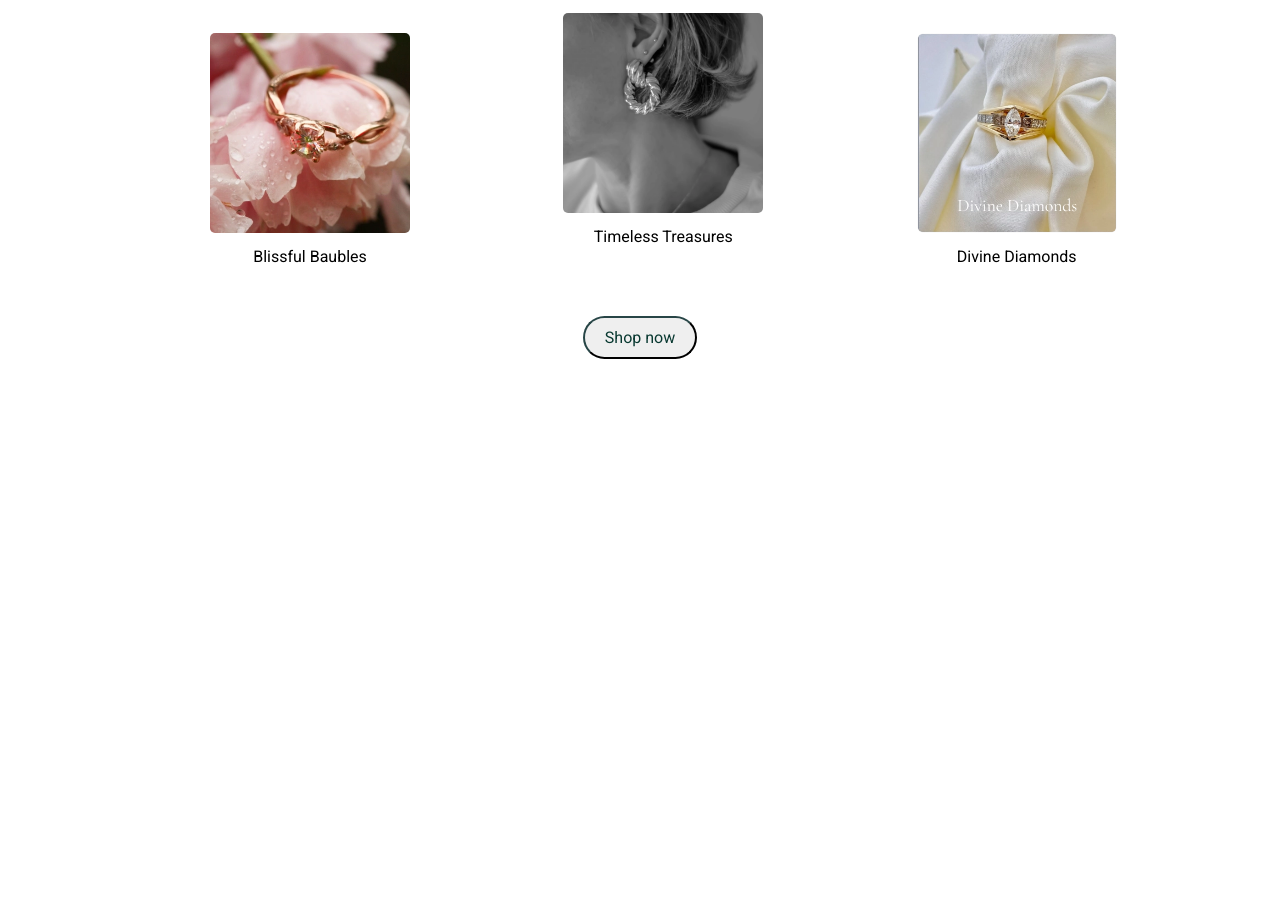
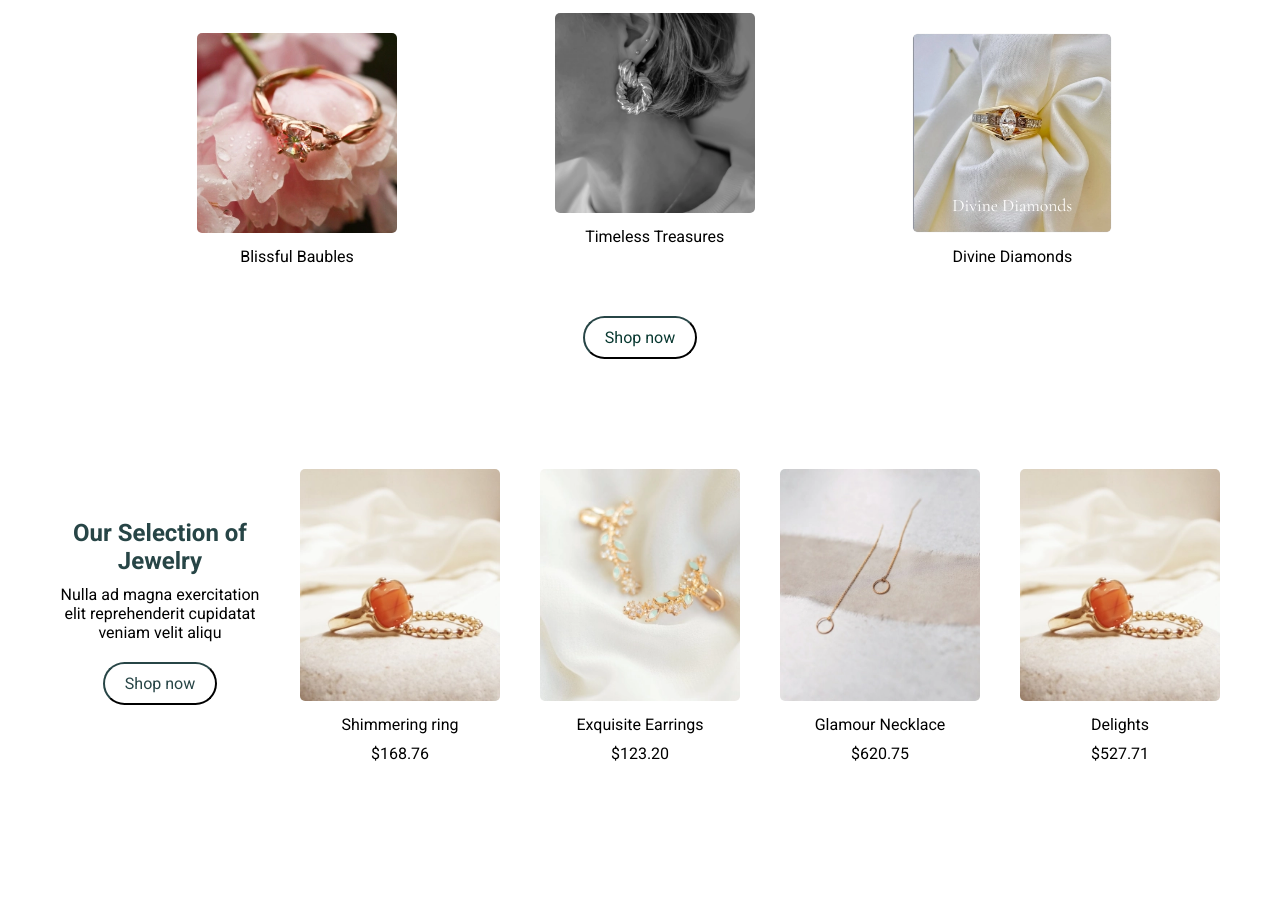
Before and after one commit to SaraJaramillo12/Darling, a plain HTML site: page index.html in a window 1280 px wide. Shown: the part 1815-2738 px from the top of the page. Before the commit the page ends 2234 px from the top, so only its background shows below. Drawn offline with nearby package versions, Linux system fonts and the light colour scheme.

Commit message:
Se agregó la section 2 de productos destacados

```diff
--- a/index.html
+++ b/index.html
@@ -76,30 +76,21 @@
             </div>
             <div class="product-item">
               <figure>
-                <img
-                  src="assets/feacture-1.webp"
-                  alt="Radiance Necklace"
-                />
+                <img src="assets/feacture-1.webp" alt="Radiance Necklace" />
               </figure>
               <p>Radiance Necklace</p>
               <p>$708.96</p>
             </div>
             <div class="product-item">
               <figure>
-                <img
-                  src="assets/feacture-2.webp"
-                  alt="Exquisite Earrings"
-                />
+                <img src="assets/feacture-2.webp" alt="Exquisite Earrings" />
               </figure>
               <p>Exquisite Earrings</p>
               <p>$123.20</p>
             </div>
             <div class="product-item">
               <figure>
-                <img
-                  src="assets/feacture-3.webp"
-                  alt="Glamour Necklace"
-                />
+                <img src="assets/feacture-3.webp" alt="Glamour Necklace" />
               </figure>
               <p>Glamour Necklace</p>
               <p>$620.75</p>
@@ -120,46 +111,31 @@
         <div class="collections-list">
           <div class="collection-item">
             <figure>
-              <img
-                src="assets/colletion-1.webp"
-                alt="Luxurious Lustre"
-              />
+              <img src="assets/colletion-1.webp" alt="Luxurious Lustre" />
             </figure>
             <p>Luxurious Lustre</p>
           </div>
           <div class="collection-item">
             <figure>
-              <img
-                src="assets/colletion-2.webp"
-                alt="Radiant Reflections"
-              />
+              <img src="assets/colletion-2.webp" alt="Radiant Reflections" />
             </figure>
             <p>Radiant Reflections</p>
           </div>
           <div class="collection-item">
             <figure>
-              <img
-                src="assets/colletion-3.webp"
-                alt="Majestic Moments"
-              />
+              <img src="assets/colletion-3.webp" alt="Majestic Moments" />
             </figure>
             <p>Majestic Moments</p>
           </div>
           <div class="collection-item">
             <figure>
-              <img
-                src="assets/colletion-4.webp"
-                alt="Blissful Baubles"
-              />
+              <img src="assets/colletion-4.webp" alt="Blissful Baubles" />
             </figure>
             <p>Blissful Baubles</p>
           </div>
           <div class="collection-item">
             <figure>
-              <img
-                src="assets/colletion-5.webp"
-                alt="Timeless Treasures"
-              />
+              <img src="assets/colletion-5.webp" alt="Timeless Treasures" />
             </figure>
             <p>Timeless Treasures</p>
           </div>
@@ -173,11 +149,49 @@
         <button class="shop-now-1">Shop now</button>
       </section>
 
+      <section id="selection-products">
+        <div class="selection-products">
+          <div class="selection-list">
+            <div class="selection-item">
+              <h2>Our Selection of Jewelry</h2>
+              <p>
+                Nulla ad magna exercitation elit reprehenderit cupidatat veniam
+                velit aliqu
+              </p>
+              <button class="selection-shop-now">Shop now</button>
+            </div>
+
+            <div class="selection-item">
+              <figure>
+                <img src="assets/selection-1.webp" alt="Radiance Necklace" />
+              </figure>
+              <p>Shimmering ring</p>
+              <p>$168.76</p>
+            </div>
+            <div class="selection-item">
+              <figure>
+                <img src="assets/selection-2.webp" alt="Exquisite Earrings" />
+              </figure>
+              <p>Exquisite Earrings</p>
+              <p>$123.20</p>
+            </div>
+            <div class="selection-item">
+              <figure>
+                <img src="assets/selection-3.webp" alt="Glamour Necklace" />
+              </figure>
+              <p>Glamour Necklace</p>
+              <p>$620.75</p>
+            </div>
+            <div class="selection-item">
+              <figure>
+                <img src="assets/selection-1.webp" alt="Delights" />
+              </figure>
+              <p>Delights</p>
+              <p>$527.71</p>
+            </div>
+          </div>
+        </div>
+      </section>
     </main>
-
-
-
-
-
   </body>
 </html>
--- a/styles/index.css
+++ b/styles/index.css
@@ -257,6 +257,7 @@
   display: block;
   margin: 20px auto;
   padding: 10px 20px;
+  background-color: white;
   border-color: #274546;
   color: #093931ff;
   cursor: pointer;
@@ -269,7 +270,7 @@
   grid-template-columns: repeat(3, 1fr);
   gap: 20px;
   margin-top: 20px;
-  margin-left: 160px;
+  margin-left: 147px;
 }
 
 
@@ -294,3 +295,58 @@
 .collection-item:nth-child(5) {
   top: -20px;
 }
+
+/* Section selection products */
+#selection-products {
+  padding: 40px 20px;
+  max-width: 1200px;
+  margin: 0 auto;
+}
+
+.selection-products h2 {
+  text-align: center;
+  margin-bottom: 10px;
+  margin-top: 50px;
+  color: #274546;
+}
+
+.selection-products p {
+  text-align: center;
+  margin-bottom: 20px;
+}
+
+.selection-list {
+  display: flex;
+  justify-content: space-around;
+  flex-wrap: wrap;
+  margin-bottom: 110px;
+}
+
+.selection-item {
+  text-align: center;
+  margin: 10px;
+  max-width: 200px;
+
+}
+
+.selection-item img {
+  width: 100%;
+  height: auto;
+  border-radius: 5px;
+}
+
+.selection-item p {
+  margin: 10px 0 0;
+}
+
+.selection-shop-now {
+  display: block;
+  margin: 20px auto;
+  padding: 10px 20px;
+  background-color: white;
+  border-color: #274546;
+  color: #274546;
+  cursor: pointer;
+  font-size: 16px;
+  border-radius: 25px;
+}
```
